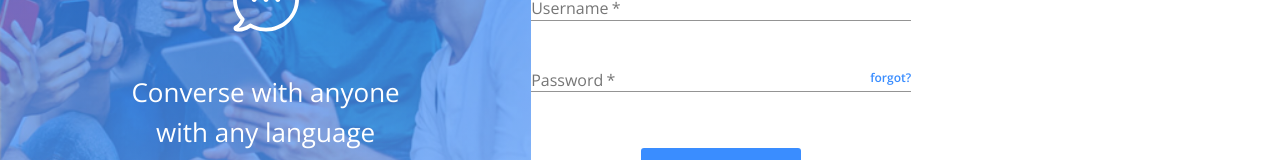
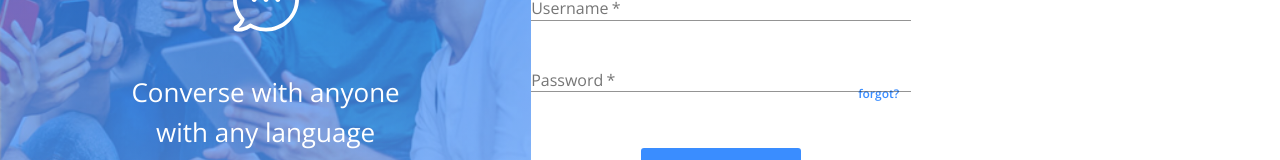
Before and after one commit to pedron3to/74247f, a React (Create React App) app in the folder client/: page /login in a window 1280 px wide. Shown: the part 258-418 px from the top of the page. Built offline with nearby package versions, Linux system fonts and the light colour scheme; no server answers.

Commit message:
Adjust styles as specifications

```diff
--- a/client/src/components/InputForm/index.js
+++ b/client/src/components/InputForm/index.js
@@ -20,6 +20,11 @@ const useStyles = makeStyles(() => ({
     lineHeight: "16px",
     fontWeight: 600,
     display: "flex",
+    marginRight: 12,
+    marginTop: 32,
+  },
+  MuiFormLabel: {
+    paddingLeft: 20,
   },
 }));
 
```
